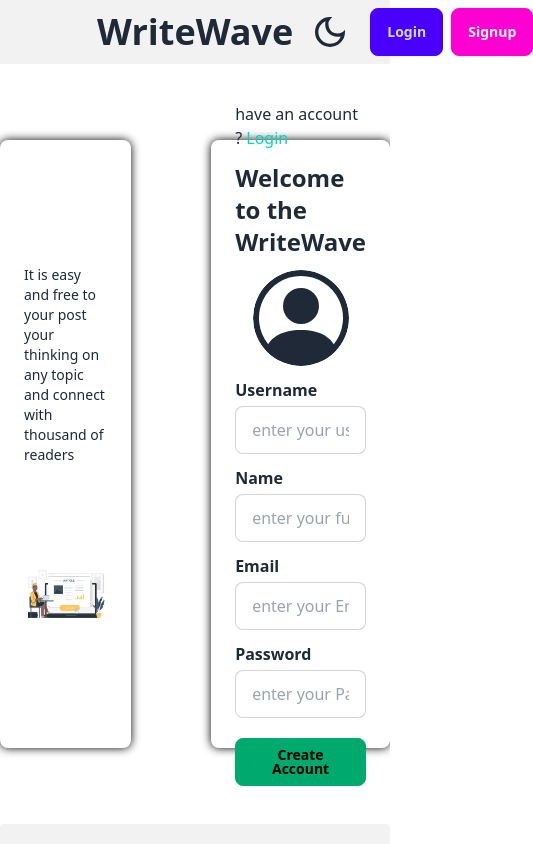
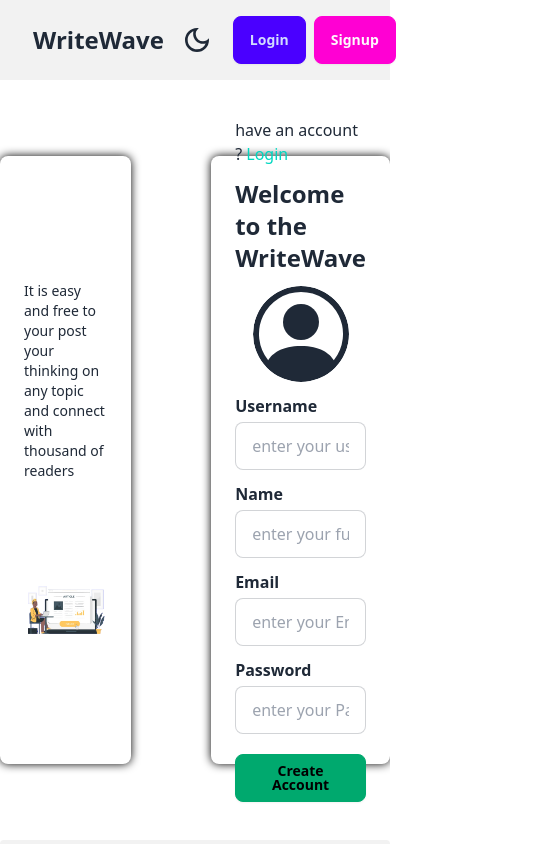
Before and after one commit to PrinceInScripts/Blog-App, a React (Vite) app in the folder frontend/: page /signup in a window 390 px wide. Shown: the top 844 px of the page, 533 px wide, since content can reach past the window. Built offline with nearby package versions, Linux system fonts and the light colour scheme.

Commit message:
Done resposive of navbar

```diff
--- a/frontend/src/components/Navbar/Navbar.jsx
+++ b/frontend/src/components/Navbar/Navbar.jsx
@@ -23,24 +23,24 @@
        }
     }
     return (
-        <div className="navbar px-20 bg-base-200">
+        <div className="navbar p-4 bg-base-200 flex items-center justify-between">
          <div className="flex-1">
-           <Link to='/' className="btn btn-ghost text-4xl font-bold">WriteWave</Link>
+           <Link to='/' className="btn btn-ghost lg:text-4xl text-2xl font-bold">WriteWave</Link>
          </div>
          <div className='mr-5'>
          <label className="swap swap-rotate ">
         <input type="checkbox" className="theme-controller" value="dark" />
-        <GoSun className="swap-on fill-current w-10 h-10"/>
-        <MdOutlineDarkMode className="swap-off fill-current w-10 h-10"/>
+        <GoSun className="swap-on fill-current  w-8 h-8 lg:w-10 lg:h-10"/>
+        <MdOutlineDarkMode className="swap-off fill-current w-8 h-8 lg:w-10 lg:h-10"/>
         </label>
          </div>
 
         {isLoggedIn?
-            <div className="flex-none gap-2">
+            <div className="flex items-center gap-2">
             <div>
               <Link to={"/add-blog"}><button className="btn btn-active btn-secondary">Add Blog</button></Link>
             </div>
-            <div className=" flex gap-2">
+            <div className=" lg:flex hidden gap-2">
             <input type="text" placeholder="Type here" className="input input-bordered input-primary w-full max-w-xs" />
             <button className="btn btn-outline btn-primary">
             <FaSearch />
@@ -48,7 +48,7 @@
             </div>
           <div className="dropdown dropdown-end">
             <div tabIndex={0} role="button" className="btn btn-ghost btn-circle avatar">
-              <div className="w-10 rounded-full">
+              <div className="w-10 h-10 rounded-full">
                 <img alt="profile image" src={data?.avatar} />
               </div>
             </div>
```
